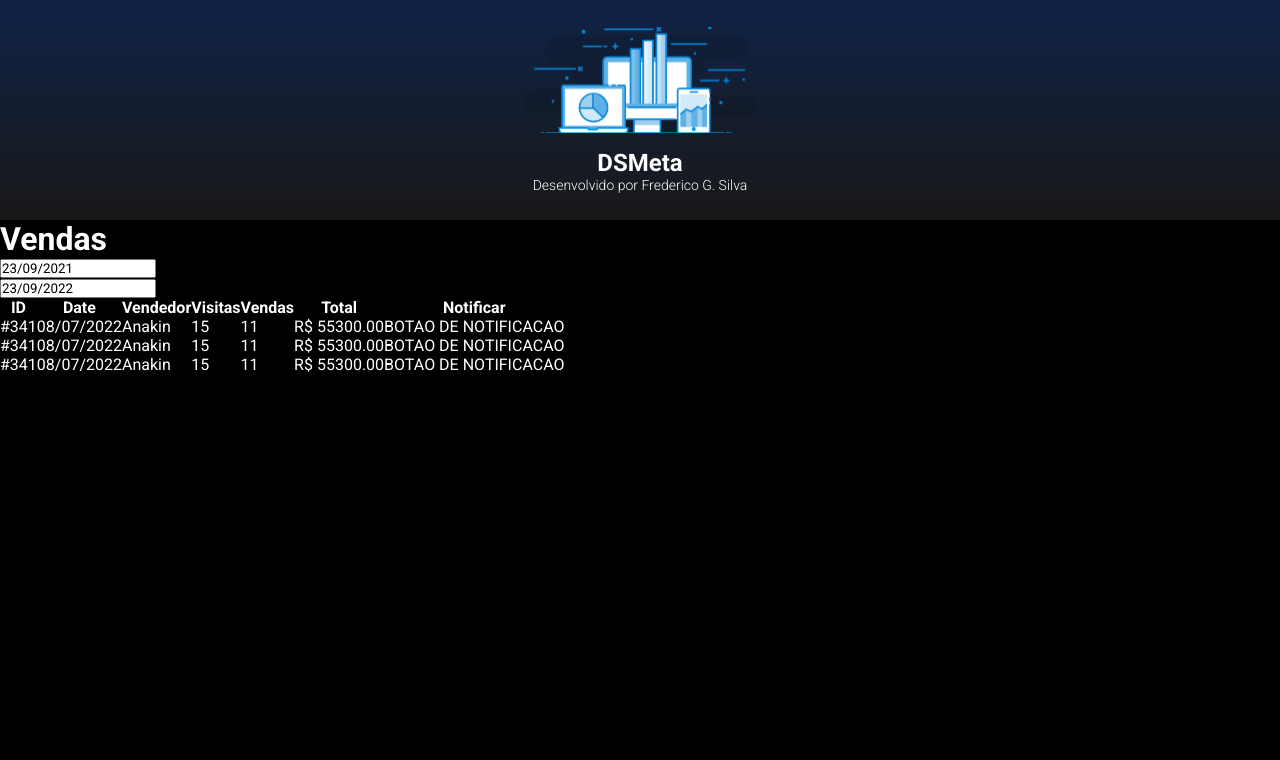
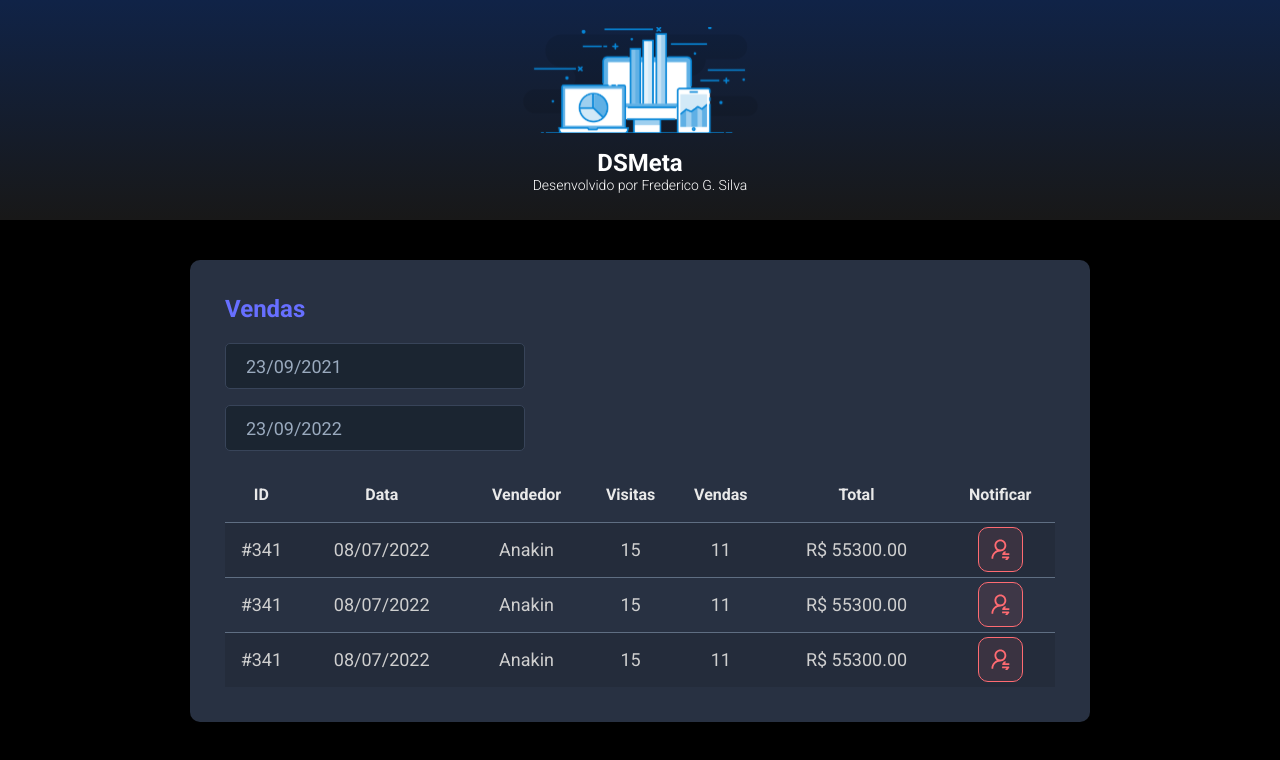
Before and after one commit to FredericoGSilva/DSMeta, a React (Vite) app in the folder frontend/frontend/: page / in a window 1280 px wide. Shown: the top 760 px of the page. Built offline with nearby package versions, Linux system fonts and the light colour scheme.

Commit message:
all components

```diff
--- a/frontend/frontend/src/App.tsx
+++ b/frontend/frontend/src/App.tsx
@@ -1,11 +1,18 @@
-import CardSales from "./components/cardSales"
+import CardSales from "./components/SalesCard"
 import Header from "./components/Header"
+import SalesCard from "./components/SalesCard"
 
 function App() {
   return (
     <>
-    <Header/>
-    <CardSales/>
+    <Header />
+      <main>
+        <section id="sales">
+          <div className="dsmeta-container">
+            <SalesCard />
+          </div>
+        </section>
+      </main>
     </>
   )
 }
--- a/frontend/frontend/src/components/Header/styles.css
+++ b/frontend/frontend/src/components/Header/styles.css
@@ -19,9 +19,11 @@ header {
 .dsmeta-logo-container h1 {
     margin-top: 15px;
     font-size: 24px;
+    align-items: center;
 }
 
 .dsmeta-logo-container p {
     font-size: 14px;
     font-weight: 300;
+    align-items: center;
 }
--- /dev/null
+++ b/frontend/frontend/src/components/SalesCard/index.tsx
@@ -0,0 +1,99 @@
+import { useState } from "react";
+import DatePicker from "react-datepicker";
+import Button from "../buttonNotification";
+import './styles.css';
+
+function SalesCard() {
+
+    const min = new Date(new Date().setDate(new Date().getDate() - 365));
+    const max = new Date()
+
+    const [minDate, setMinDate] = useState(min);
+    const [maxDate, setMaxDate] = useState(max);
+
+    return (
+        <div className="dsmeta-card">
+            <h2 className="dsmeta-sales-title">Vendas</h2>
+            <div>
+                <div className="dsmeta-form-control-container">
+                    <DatePicker
+                        selected={minDate}
+                        onChange={(date: Date) => setMinDate(date)}
+                        className="dsmeta-form-control"
+                        dateFormat="dd/MM/yyyy"
+                    />
+                </div>
+                <div className="dsmeta-form-control-container">
+                    <DatePicker
+                        selected={maxDate}
+                        onChange={(date: Date) => setMaxDate(date)}
+                        className="dsmeta-form-control"
+                        dateFormat="dd/MM/yyyy"
+                    />
+                </div>
+            </div>
+
+            <div>
+                <table className="dsmeta-sales-table">
+                    <thead>
+                        <tr>
+                            <th className="show992">ID</th>
+                            <th className="show576">Data</th>
+                            <th>Vendedor</th>
+                            <th className="show992">Visitas</th>
+                            <th className="show992">Vendas</th>
+                            <th>Total</th>
+                            <th>Notificar</th>
+                        </tr>
+                    </thead>
+                    <tbody>
+                        <tr>
+                            <td className="show992">#341</td>
+                            <td className="show576">08/07/2022</td>
+                            <td>Anakin</td>
+                            <td className="show992">15</td>
+                            <td className="show992">11</td>
+                            <td>R$ 55300.00</td>
+                            <td>
+                                <div className="dsmeta-red-btn-container">
+                                    <Button />
+                                </div>
+                            </td>
+                        </tr>
+                        <tr>
+                            <td className="show992">#341</td>
+                            <td className="show576">08/07/2022</td>
+                            <td>Anakin</td>
+                            <td className="show992">15</td>
+                            <td className="show992">11</td>
+                            <td>R$ 55300.00</td>
+                            <td>
+                                <div className="dsmeta-red-btn-container">
+                                    <Button />
+                                </div>
+                            </td>
+                        </tr>
+                        <tr>
+                            <td className="show992">#341</td>
+                            <td className="show576">08/07/2022</td>
+                            <td>Anakin</td>
+                            <td className="show992">15</td>
+                            <td className="show992">11</td>
+                            <td>R$ 55300.00</td>
+                            <td>
+                                <div className="dsmeta-red-btn-container">
+                                    <Button />
+                                </div>
+                            </td>
+                        </tr>
+                    </tbody>
+
+                </table>
+            </div>
+
+        </div>
+
+    )
+}
+
+export default SalesCard;
--- /dev/null
+++ b/frontend/frontend/src/components/SalesCard/styles.css
@@ -0,0 +1,97 @@
+.dsmeta-card {
+    background-color: #283142;
+    border-radius: 10px;
+    padding: 30px 10px;
+  }
+
+  .dsmeta-sales-title {
+    color: #676fff;
+    font-size: 24px;
+    margin-bottom: 20px;
+  }
+
+  .dsmeta-form-control-container {
+    margin-bottom: 16px;
+    max-width: 300px;
+  }
+
+  .dsmeta-form-control {
+    width: 100%;
+    height: 46px;
+    background-color: #1b2531;
+    border: 1px solid #384459;
+    border-radius: 5px;
+    color: #9aaabe;
+    padding: 0 20px;
+    font-size: 18px;
+  }
+
+  .dsmeta-sales-table {
+    width: 100%;
+    border-spacing: 0;
+    border-collapse: collapse;
+  }
+
+  .dsmeta-sales-table thead {
+    height: 55px;
+    font-size: 16px;
+    color: #e9e9e9;
+    font-weight: 700;
+  }
+
+  .dsmeta-sales-table tbody {
+    font-size: 14px;
+    font-weight: 400;
+    color: #cfcfcf;
+    text-align: center;
+  }
+
+  .dsmeta-sales-table tbody tr {
+    height: 74px;
+    border-top: 1px solid #5f6e82;
+  }
+
+  .dsmeta-sales-table tbody tr:hover > td {
+    background-color: #384459;
+  }
+
+  .dsmeta-sales-table tbody tr:nth-child(odd) {
+    background-color: #242c3b;
+  }
+
+  .dsmeta-red-btn-container {
+      display: flex;
+      justify-content: center;
+  }
+
+  .show576 {
+      display: none;
+  }
+
+  .show992 {
+      display: none;
+  }
+
+  @media (min-width: 576px) {
+      .show576 {
+          display: table-cell;
+      }
+
+      .dsmeta-card {
+          padding: 35px;
+      }
+
+      .dsmeta-sales-table tbody tr {
+          height: 55px;
+      }
+
+      .dsmeta-sales-table tbody {
+          font-size: 18px;
+      }
+  }
+
+  @media (min-width: 992px) {
+      .show992 {
+          display: table-cell;
+      }
+  }
--- /dev/null
+++ b/frontend/frontend/src/components/buttonNotification/index.tsx
@@ -0,0 +1,13 @@
+import img from '../../assets/img/buttonNotification.svg';
+import './styles.css';
+
+
+function Button() {
+    return (
+        <div className="dsmeta-button">
+            <img src={img} alt="Notificar" />
+        </div>
+    )
+}
+
+export default Button;
--- /dev/null
+++ b/frontend/frontend/src/components/buttonNotification/styles.css
@@ -0,0 +1,15 @@
+.dsmeta-button {
+    height: 45px;
+    width: 45px;
+    background: rgba(255, 107, 114, 0.1);
+    border: 1px solid #ff6b72;
+    display: flex;
+    border-radius: 10px;
+    align-items: center;
+    justify-content: center;
+    cursor: pointer;
+}
+
+.dsmeta-button img {
+    width: 19px;
+}
--- a/frontend/frontend/src/components/cardSales/index.tsx
+++ /dev/null
@@ -1,86 +0,0 @@
-import { useState } from "react";
-import DatePicker from "react-datepicker";
-
-function CardSales() {
-
-    const min = new Date(new Date().setDate(new Date().getDate() - 365));
-    const max = new Date();
-
-    const [minDate, setMinDate] = useState(min);
-    const [maxDate, setMaxDate] = useState(max);
-
-    return (
-        <div className="dsmeta-card">
-            <h1 className="dsmeta-sales-title">Vendas</h1>
-            <div>
-                <div className="dsmeta-form-control-container">
-                    <DatePicker
-                        selected={minDate}
-                        onChange={(date: Date) => setMinDate(date)}
-                        className="dsmeta-form-control"
-                        dateFormat="dd/MM/yyyy"
-                    />
-                </div>
-                <div className="dsmeta-form-control-container">
-                    <DatePicker
-                        selected={maxDate}
-                        onChange={(date: Date) => setMaxDate(date)}
-                        className="dsmeta-form-control"
-                        dateFormat="dd/MM/yyyy"
-                    />
-                </div>
-            </div>
-
-            <div className="dsmeta-sales-table">
-                <thead>
-                    <tr>
-                        <th className="show992">ID</th>
-                        <th className="show576">Date</th>
-                        <th>Vendedor</th>
-                        <th className="show992">Visitas</th>
-                        <th className="show992">Vendas</th>
-                        <th>Total</th>
-                        <th>Notificar</th>
-                    </tr>
-                </thead>
-
-                <tbody>
-                    <tr>
-                        <td className="show992">#341</td>
-                        <td className="show576">08/07/2022</td>
-                        <td>Anakin</td>
-                        <td className="show992">15</td>
-                        <td className="show992">11</td>
-                        <td>R$ 55300.00</td>
-                        <td className="dsmeta-red-button-container"> BOTAO DE NOTIFICACAO</td>
-                    </tr>
-
-                    <tr>
-                        <td className="show992">#341</td>
-                        <td className="show576">08/07/2022</td>
-                        <td>Anakin</td>
-                        <td className="show992">15</td>
-                        <td className="show992">11</td>
-                        <td>R$ 55300.00</td>
-                        <td className="dsmeta-red-button-container"> BOTAO DE NOTIFICACAO</td>
-                    </tr>
-
-                    <tr>
-                        <td className="show992">#341</td>
-                        <td className="show576">08/07/2022</td>
-                        <td>Anakin</td>
-                        <td className="show992">15</td>
-                        <td className="show992">11</td>
-                        <td>R$ 55300.00</td>
-                        <td className="dsmeta-red-button-container"> BOTAO DE NOTIFICACAO</td>
-                    </tr>
-
-                </tbody>
-
-            </div>
-
-        </div>
-    )
-}
-
-export default CardSales;
--- a/frontend/frontend/src/index.css
+++ b/frontend/frontend/src/index.css
@@ -16,3 +16,13 @@ a, a:hover, a:visited {
   color: unset;
   text-decoration: none;
 }
+
+.dsmeta-container {
+  width: 100%;
+  max-width: 900px;
+  margin: 0 auto;
+}
+
+#sales {
+  padding: 40px 10px;
+}
```
Also changed, not shown: frontend/frontend/src/assets/img/buttonNotification.svg (added).
